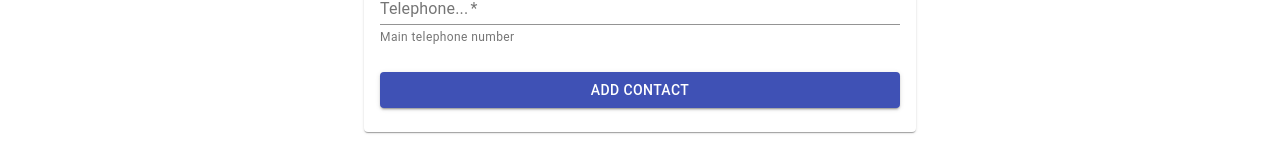
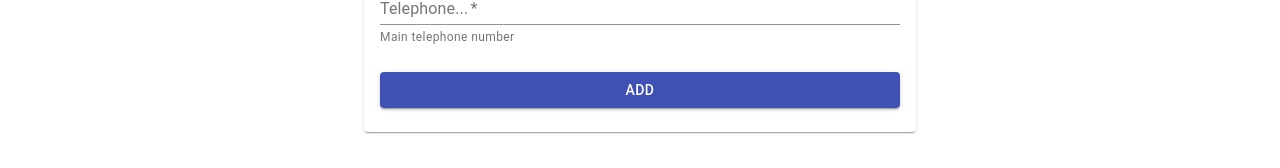
Before and after one commit to MGuillaumeF/appcontacts-react, a React (Create React App) app: page /#/add in a window 1280 px wide. Shown: the part 371-539 px from the top of the page. Built offline with nearby package versions, Linux system fonts and the light colour scheme.

Commit message:
Clean translation and textInput

```diff
--- a/src/components/contact-components/contact-context/ContactContext.tsx
+++ b/src/components/contact-components/contact-context/ContactContext.tsx
@@ -67,7 +67,7 @@ export function ContactsProvider(props: {children : any}) {
                 {
                     id: 0,
                     email: 'jean.dupont@email.fr',
-                    name: 'Dupont',
+                    name: 'DUPONT',
                     tel: '012345689'
                 }
             ];
--- a/src/components/contact-components/contact-form/ContactForm.tsx
+++ b/src/components/contact-components/contact-form/ContactForm.tsx
@@ -8,7 +8,7 @@ import { useTranslation } from 'react-i18next';
 import Container from '@material-ui/core/Container';
 
 import './ContactForm.css'
-import TextInput from '../../widget/text-input/TextInput';
+import TextInput from '../../text-input/TextInput';
 
 /**
 * The Contact interface with mandatory id
@@ -62,10 +62,10 @@ export default function ContactForm(props: IContactForm) {
     ];
 
     /**
- * Funtion to accept change of Contact form
- * @param value The value of input
- * @param key The key of contact object to update
- */
+     * Funtion to accept change of Contact form
+     * @param value The value of input
+     * @param key The key of contact object to update
+     */
     const onChange = (value: string, key: string) => {
         let contactUpdated: any = { ...contact };
         contactUpdated[key] = value;
@@ -108,7 +108,7 @@ export default function ContactForm(props: IContactForm) {
                     <Container maxWidth="sm" className='padding-1'>
 
                         <Paper className="padding-1">
-                            <h2>{t('pages.addContact.title')}</h2>
+                            <h2>{t('components.contact-form.title')}</h2>
                             <form noValidate autoComplete="off">
                                 {inputs.map((input, index) => {
                                     return (
@@ -117,14 +117,14 @@ export default function ContactForm(props: IContactForm) {
                                             fullWidth={true}
                                             submited={submited}
                                             margin='normal'
-                                            label={t(`pages.addContact.inputs.${input.name}.placeholder`)}
+                                            label={t(`components.contact-form.inputs.${input.name}.label`)}
                                             required
                                             value={input.value}
                                             onChange={input.onChange}
                                             limitorPattern={input.limitor}
                                             validatorPattern={input.validator}
                                             onChangeMutation={input.onChangeMutation}
-                                            message={input.message ? { info: t(`pages.addContact.inputs.${input.name}.help-message`), error: t(`pages.addContact.inputs.${input.name}.error-message`) } : undefined}
+                                            message={input.message ? { info: t(`components.contact-form.inputs.${input.name}.help-message`), error: t(`components.contact-form.inputs.${input.name}.error-message`) } : undefined}
                                         />
                                     );
                                 })}
@@ -133,7 +133,7 @@ export default function ContactForm(props: IContactForm) {
                                         variant="contained"
                                         color="primary" onClick={() => { onSubmit(context) }}
                                     >
-                                        {t('pages.addContact.inputs.submit.text')}
+                                        {t('components.contact-form.inputs.submit.text')}
                                     </Button>
                                 </FormControl>
                             </form>
--- a/src/components/error-page/404/Error404.tsx
+++ b/src/components/error-page/404/Error404.tsx
@@ -8,9 +8,9 @@ export default function Error404 () {
   const { t } = useTranslation();
   return (
     <React.Fragment>
-        <h1 className='display-5 error'>{t('pages.error.404.title')}</h1>
+        <h1 className='display-5 error'>{t('component.error-pages.404.title')}</h1>
         <p>
-          {t('pages.error.404.description')}
+          {t('component.error-pages.404.description')}
         </p>
       </React.Fragment>
   );
--- a/src/components/header/Header.tsx
+++ b/src/components/header/Header.tsx
@@ -79,9 +79,9 @@ export default function Header() {
         open={Boolean(anchorEl)}
         onClose={handleClose}
       >
-        <Link style={{color : "inherit", textDecoration : 'none' }} to='/' ><MenuItem onClick={handleClose}>{t('pages.home.link')}</MenuItem></Link>
-        <Link style={{color : "inherit", textDecoration : 'none' }} to='/add' ><MenuItem onClick={handleClose}>{t('pages.addContact.link')}</MenuItem></Link>
-        <Link style={{color : "inherit", textDecoration : 'none' }} to='/about' ><MenuItem onClick={handleClose}>{t('pages.aboutUs.link')}</MenuItem></Link>
+        <Link style={{color : "inherit", textDecoration : 'none' }} to='/' ><MenuItem onClick={handleClose}>{t('components.contact-list.link')}</MenuItem></Link>
+        <Link style={{color : "inherit", textDecoration : 'none' }} to='/add' ><MenuItem onClick={handleClose}>{t('components.contact-form.link')}</MenuItem></Link>
+        <Link style={{color : "inherit", textDecoration : 'none' }} to='/about' ><MenuItem onClick={handleClose}>{t('components.about-us.link')}</MenuItem></Link>
       </Menu>
 
     </div>
--- /dev/null
+++ b/src/components/text-input/TextInput.tsx
@@ -0,0 +1,102 @@
+import * as React from 'react';
+import TextField from '@material-ui/core/TextField';
+
+/**
+ * Interface of TextInput Component
+ */
+export interface ITextInputProps {
+    /**
+     * The width of textInput consume all space if true
+     */
+    fullWidth: boolean,
+    /**
+     * If the parent form is submitted
+     */
+    submited : boolean,
+    /**
+     * The label of input
+     */
+    label: string,
+    /**
+     * The margin of input
+     */
+    margin?: "none" | "dense" | "normal",
+    /**
+     * The input is mandatory for form
+     */
+    required?: boolean,
+    /**
+     * The value of input
+     */
+    value: string,
+    /**
+     * The helpMessage to complete input or the errorMessage if value of input don't match with patternValidator
+     */
+    message?: { info?: string, error?: string },
+    /**
+     * The pattern to limit the content of input
+     */
+    limitorPattern?: RegExp,
+    /**
+     * The pattern to test if value of input is valid
+     */
+    validatorPattern?: RegExp,
+    /**
+     * function to format the value of input when it change
+     */
+    onChangeMutation?: Function,
+    /**
+     * Function to upload value to the parent form
+     */
+    onChange : Function
+}
+
+/**
+ * The compoenent TextInput is a TextField with work
+ * @param props
+ */
+export default function TextInput(props: ITextInputProps) {
+    const [state, setState] = React.useState(props.value);
+    /**
+     * Funtion to accept change of Input
+     * @param value The value of input
+     */
+    const onChange = (value: string) => {
+        let nValue: string = value;
+        if (props.onChangeMutation) {
+            nValue = props.onChangeMutation(value);
+        }
+        if (!props.limitorPattern || nValue.length === 0 || isValidChangeInputContent(nValue)) {
+            setState(nValue);
+            props.onChange(nValue);
+        }
+    };
+
+    /**
+     * Function to check validity of inputs content to submit value
+     */
+    const isValidSubmitInputContent = () => {
+        return !props.validatorPattern || props.validatorPattern.test(state);
+    }
+
+    /**
+     * Function to check validity of input content before change value of state
+     * @param value The value of input
+     */
+    const isValidChangeInputContent = (value: string) => {
+        return !props.limitorPattern || props.limitorPattern.test(value);
+    }
+
+    return (
+        <TextField
+            fullWidth={props.fullWidth}
+            margin={props.margin}
+            label={props.label}
+            required={props.required}
+            helperText={props.message ? props.submited && !isValidSubmitInputContent() ? props.message.error || props.message.info || '' : props.message.info || '' : undefined}
+            value={state}
+            error={props.submited && !isValidSubmitInputContent()}
+            onChange={(event) => { onChange(event.target.value) }}
+        />
+    );
+}
--- a/src/locales/en/translation.json
+++ b/src/locales/en/translation.json
@@ -1,47 +1,44 @@
 {
     "application-name": "AppContacts",
-    "pages": {
-        "home": {
+    "components": {
+        "contact-list": {
             "link": "Home",
             "title": "My Contacts",
-            "labels": {
-                "email": "Email",
-                "tel": "Telephone"
-            }
+            "empty-list" : "No contacts found"
         },
-        "addContact": {
+        "contact-form": {
             "link": "Add",
             "title": "Add a Contact",
             "inputs": {
                 "name": {
                     "name" : "Name",
-                    "placeholder": "Name..."
+                    "label": "Name..."
                 },
                 "email": {
                     "name" : "Email",
-                    "placeholder": "Email...",
+                    "label": "Email...",
                     "help-message": "We'll never share your email.",
                     "error-message": "Please enter a valid email"
                 },
                 "tel": {
                     "name" : "Telephone",
-                    "placeholder": "Telephone...",
+                    "label": "Telephone...",
                     "help-message": "Main telephone number",
                     "error-message": "Please enter a valid telephone number"
                 },
                 "submit": {
-                    "text": "ADD CONTACT"
+                    "text": "ADD"
                 }
             }
         },
-        "aboutUs": {
-            "link": "About-Us",
+        "about-us": {
+            "link": "About Us",
             "title": "About Us",
             "description": "This application is a Contact list of Udemy React learning",
             "author": "MGuillaumeF",
             "version": "1.0.0"
         },
-        "error" : {
+        "error-pages" : {
             "404" : {
                 "title" : "Error 404",
                 "description" : "Page not found"
--- a/src/locales/fr/translation.json
+++ b/src/locales/fr/translation.json
@@ -1,31 +1,28 @@
 {
     "application-name": "AppContacts",
-    "pages": {
-        "home": {
+    "components": {
+        "contact-list": {
             "link": "Accueil",
             "title": "Mes Contacts",
-            "labels": {
-                "email": "Email",
-                "tel": "Téléphone"
-            }
+            "empty-list" : "Aucun contact enregistré"
         },
-        "addContact": {
+        "contact-form": {
             "link": "Ajouter",
             "title": "Ajouter un Contact",
             "inputs": {
                 "name": {
                     "name" : "Nom",
-                    "placeholder": "Nom..."
+                    "label": "Nom..."
                 },
                 "email": {
                     "name" : "Email",
-                    "placeholder": "Email...",
+                    "label": "Email...",
                     "help-message": "Vous ne devez jamais communiquer votre adresse email",
                     "error-message": "Veuillez saisir une adresse email valide"
                 },
                 "tel": {
                     "name" : "Téléphone",
-                    "placeholder": "Téléphone...",
+                    "label": "Téléphone...",
                     "help-message": "Numéro de téléphone principal",
                     "error-message": "Veuillez saisir un numéro de téléphone valide"
                 },
@@ -34,14 +31,14 @@
                 }
             }
         },
-        "aboutUs": {
+        "about-us": {
             "link": "A propos",
             "title": "A Propos",
-            "description": "Cette application est une liste de contact, issue d'un cours Udemy",
+            "description": "Cette application est une liste de contact, issue d'un cours React Udemy",
             "author": "MGuillaumeF",
             "version": "1.0.0"
         },
-        "error" : {
+        "error-pages" : {
             "404" : {
                 "title" : "Erreur 404",
                 "description" : "Page non trouvée"
```
Also changed, not shown: src/components/about-us/AboutUs.tsx (+4 -4 lines), src/components/contact-components/contact-list/ContactList.tsx (+4 -4 lines), src/components/widget/text-input/TextInput.tsx (deleted, +0 -66 lines).
